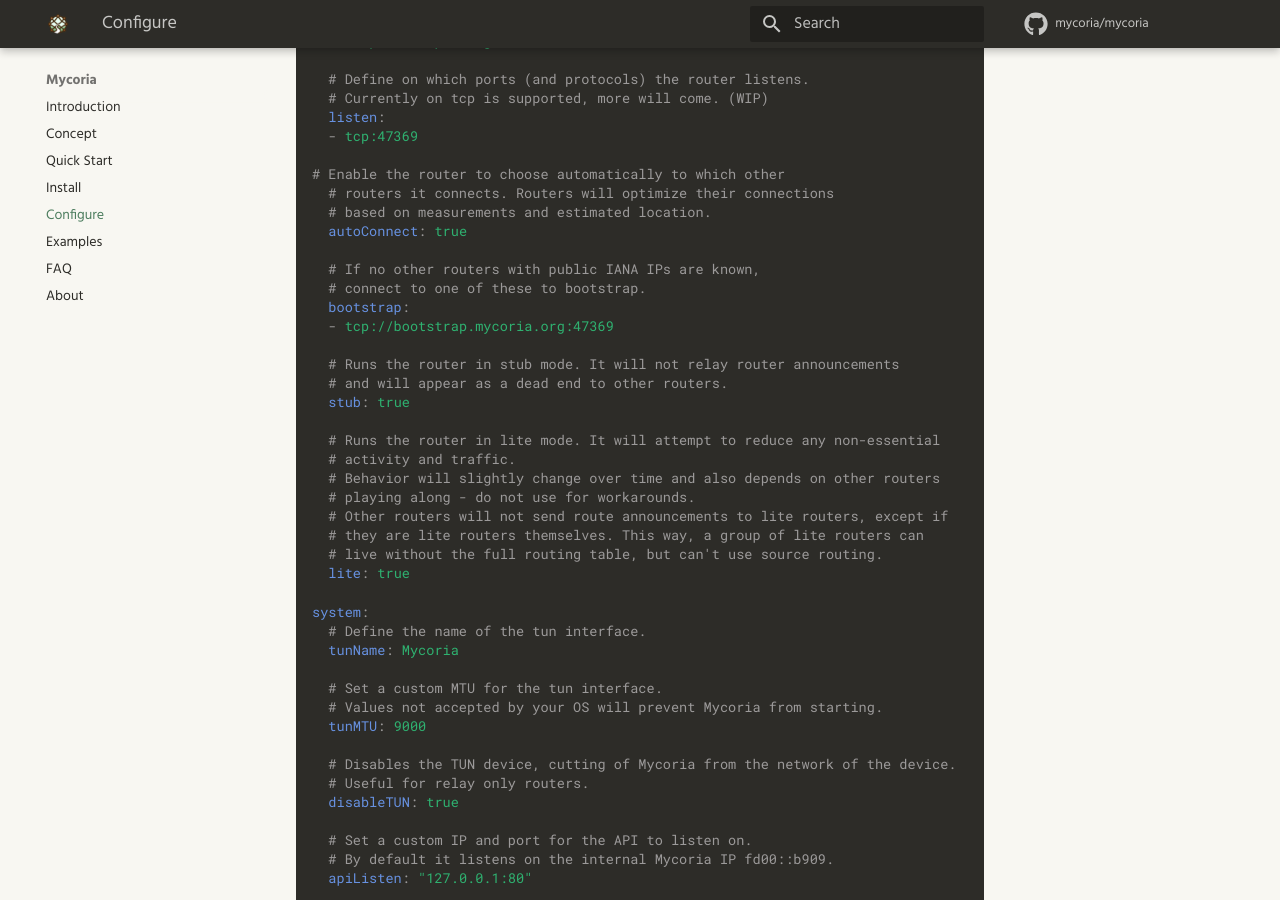
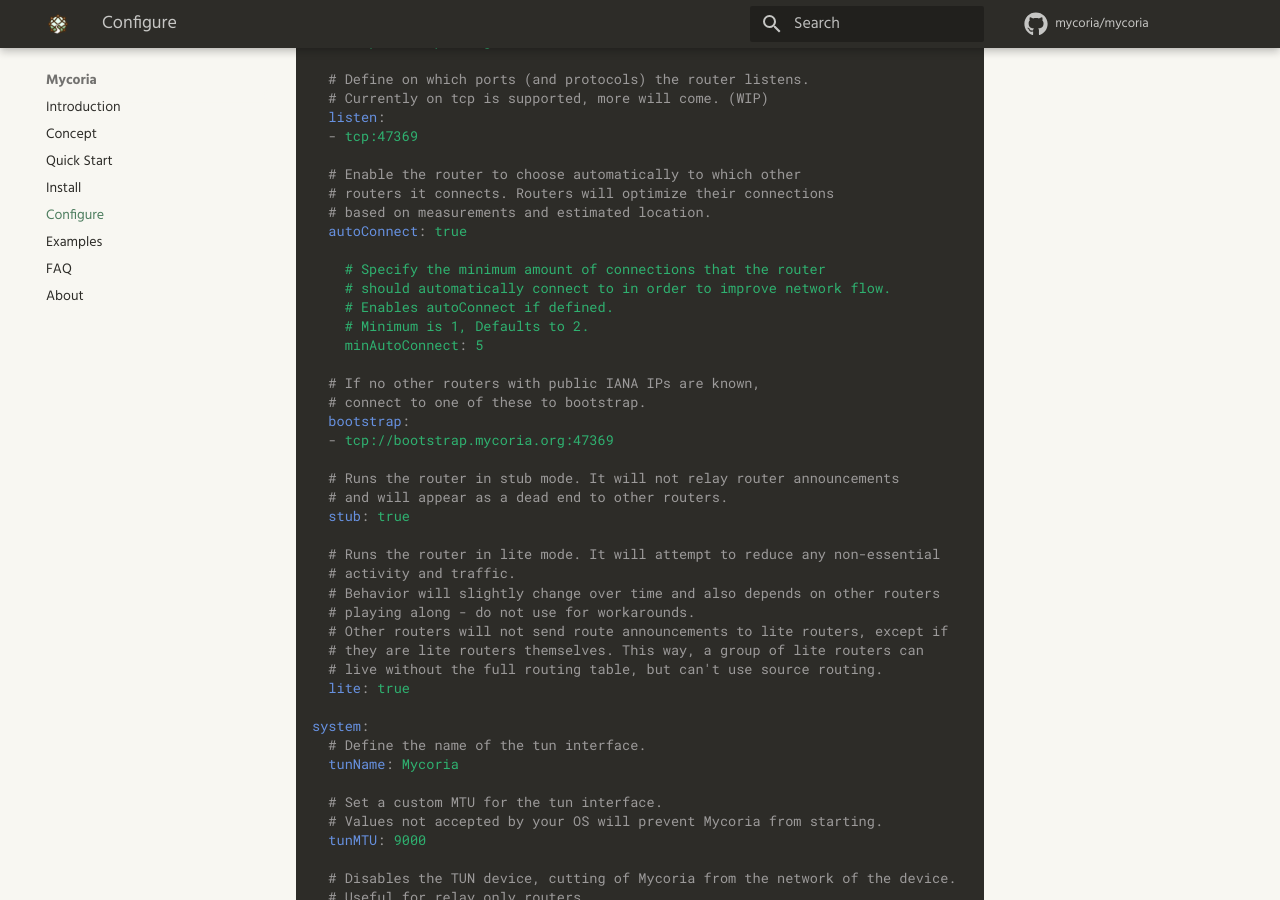
Before and after one commit to mycoria/web, an MkDocs documentation site: the page built from docs/configure.md, in a window 1280 px wide and 900 px high, scrolled down 1227 px. Built offline with MkDocs 1.6.1 and Material for MkDocs 9.7.7, drawn with Linux system fonts in a browser that asks for light colours; plug-ins that fetch from the network failed and are left out; comment, search, counter and statistics services are not loaded.

Commit message:
Add config description for MinAutoConnect

```diff
--- a/docs/configure.md
+++ b/docs/configure.md
@@ -63,10 +63,16 @@
   listen:
   - tcp:47369
 
-# Enable the router to choose automatically to which other
+  # Enable the router to choose automatically to which other
   # routers it connects. Routers will optimize their connections
   # based on measurements and estimated location.
   autoConnect: true
+
+	# Specify the minimum amount of connections that the router
+	# should automatically connect to in order to improve network flow.
+	# Enables autoConnect if defined.
+	# Minimum is 1, Defaults to 2.
+	minAutoConnect: 5
 
   # If no other routers with public IANA IPs are known,
   # connect to one of these to bootstrap.
```
